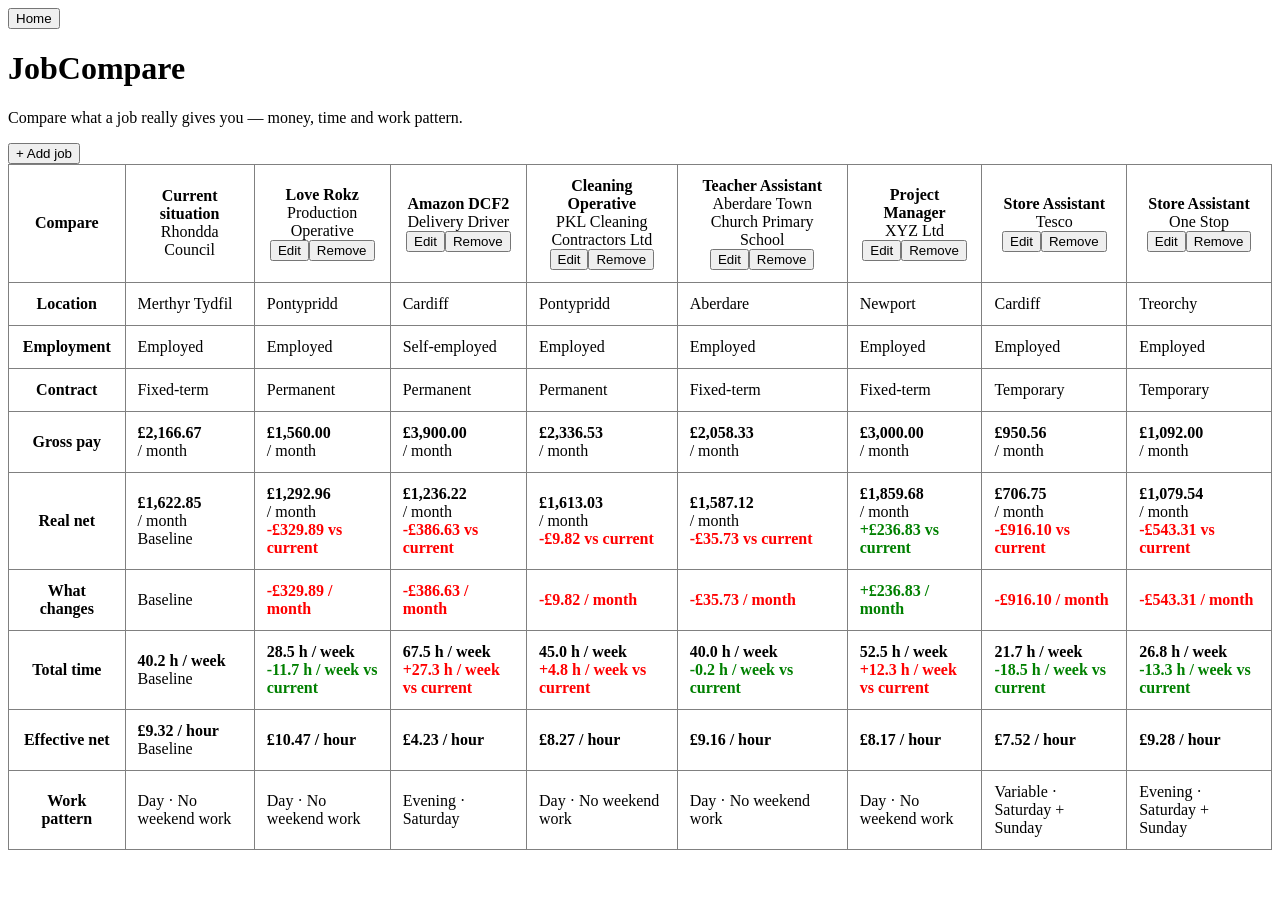
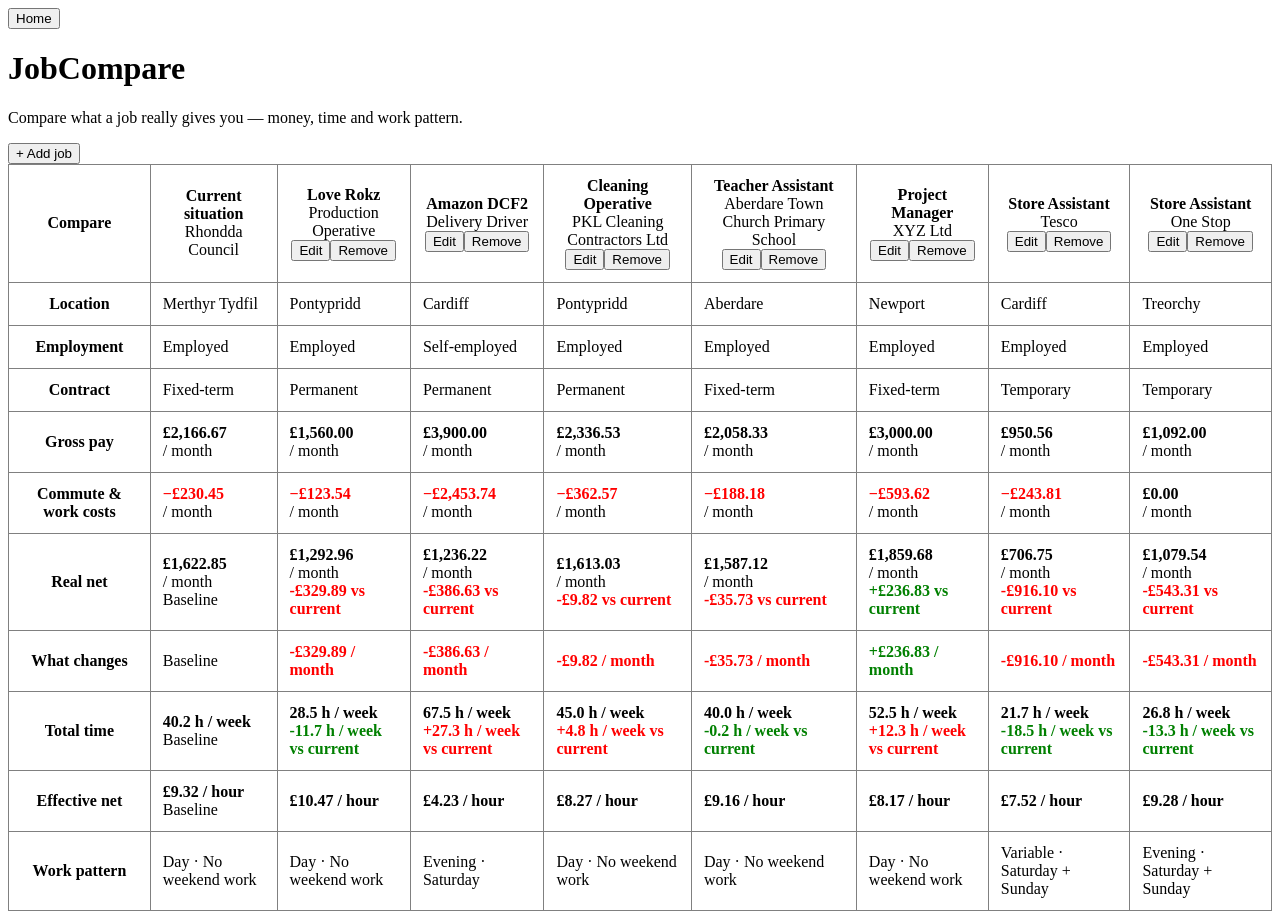
Before and after one commit to samoilenko-hub/JobCompare, a React (Vite) app: page / in a window 1280 px wide. Both pictures are taken after a click on the button "Load demo data". Before the commit the page ends 858 px from the top, so only its background shows below. Built offline with nearby package versions, Linux system fonts and the light colour scheme.

Commit message:
Improve work cost visibility and travel UX

```diff
--- a/src/App.tsx
+++ b/src/App.tsx
@@ -217,6 +217,7 @@ function App() {
   if (screen === 'home-travel') {
     return (
       <HomeTravelScreen
+        currentStatus={currentStatus}
         homeTravelDraft={homeTravelDraft}
         setHomeTravelDraft={setHomeTravelDraft}
         onBack={() =>
--- a/src/ComparisonScreen.tsx
+++ b/src/ComparisonScreen.tsx
@@ -910,6 +910,52 @@ function ComparisonScreen({
             </tr>
 
             <tr>
+              <th>Commute &amp; work costs</th>
+              <td>
+                <strong
+                  style={
+                    !notWorking &&
+                    currentResult?.costs.totalWorkCostsMonthly != null &&
+                    currentResult.costs.totalWorkCostsMonthly > 0
+                      ? { color: 'red' }
+                      : undefined
+                  }
+                >
+                  {notWorking
+                    ? money(0)
+                    : currentResult?.costs.totalWorkCostsMonthly == null
+                      ? 'No data'
+                      : currentResult.costs.totalWorkCostsMonthly > 0
+                        ? `−${money(currentResult.costs.totalWorkCostsMonthly)}`
+                        : money(0)}
+                </strong>
+                <div>/ month</div>
+              </td>
+
+              {candidateResults.map(({ job, result }) => {
+                const costs = result.costs.totalWorkCostsMonthly
+                return (
+                  <td key={job.id}>
+                    <strong
+                      style={
+                        costs !== null && costs > 0
+                          ? { color: 'red' }
+                          : undefined
+                      }
+                    >
+                      {costs === null
+                        ? 'No data'
+                        : costs > 0
+                          ? `−${money(costs)}`
+                          : money(0)}
+                    </strong>
+                    <div>/ month</div>
+                  </td>
+                )
+              })}
+            </tr>
+
+            <tr>
               <th>Real net</th>
               <td>
                 <strong>
--- a/src/HomeTravelScreen.tsx
+++ b/src/HomeTravelScreen.tsx
@@ -5,6 +5,7 @@ type HomeTravelScreenProps = {
   setHomeTravelDraft: (draft: HomeTravelDraft) => void
   onBack: () => void
   onContinue: () => void
+  currentStatus: 'employed' | 'self_employed' | 'not_working' | ''
 }
 
 function HomeTravelScreen({
@@ -12,6 +13,7 @@ function HomeTravelScreen({
   setHomeTravelDraft,
   onBack,
   onContinue,
+  currentStatus,
 }: HomeTravelScreenProps) {
   return (
     <main>
@@ -46,7 +48,9 @@ function HomeTravelScreen({
               })
             }
           />
-          I use a car for commuting
+          {currentStatus === 'not_working'
+            ? 'I am willing to use a car for commuting'
+            : 'I use a car for commuting'}
         </label>
       </div>
 
```
Also changed, not shown: 1 other file (tests, documents, lock files or other folders).
